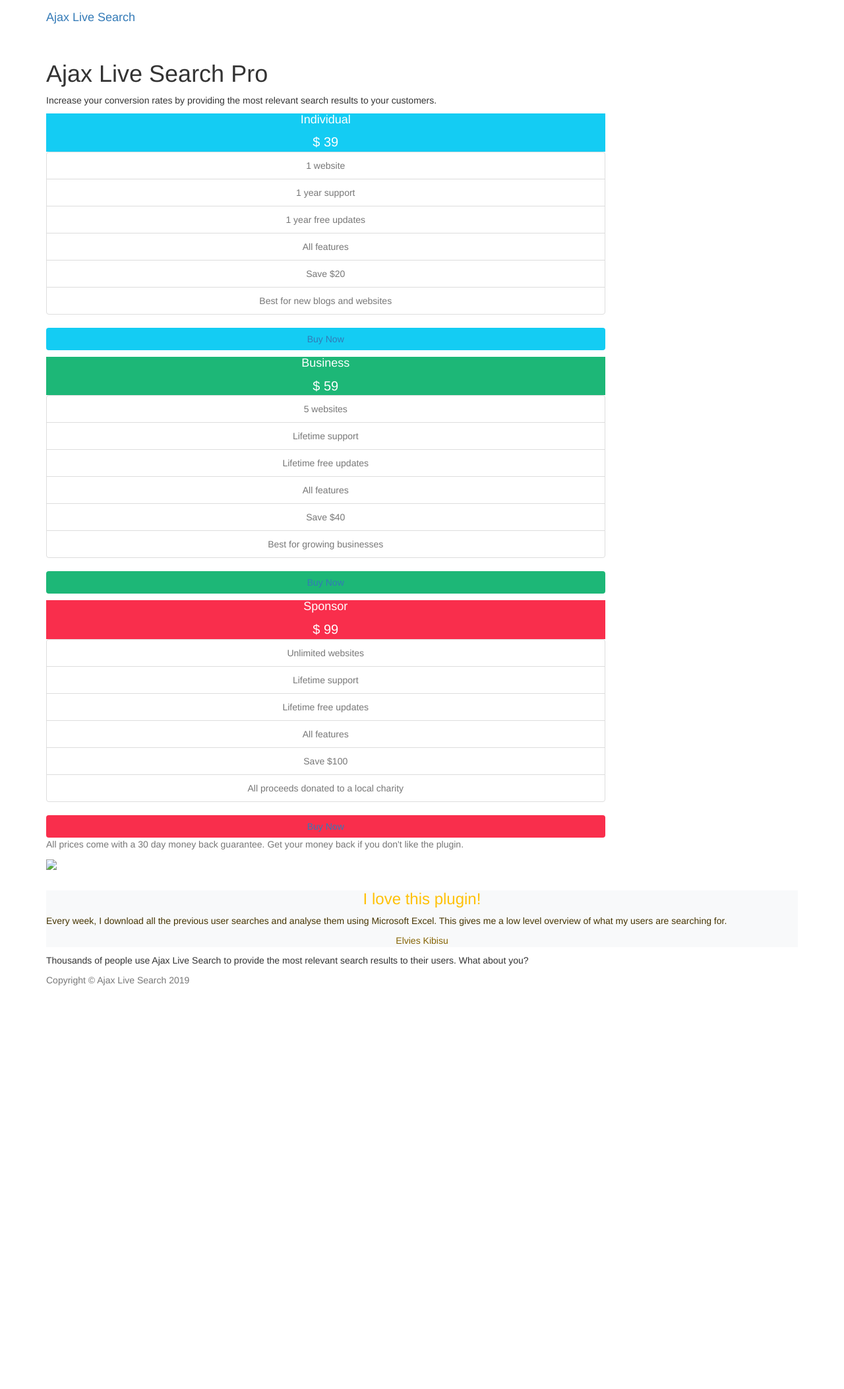
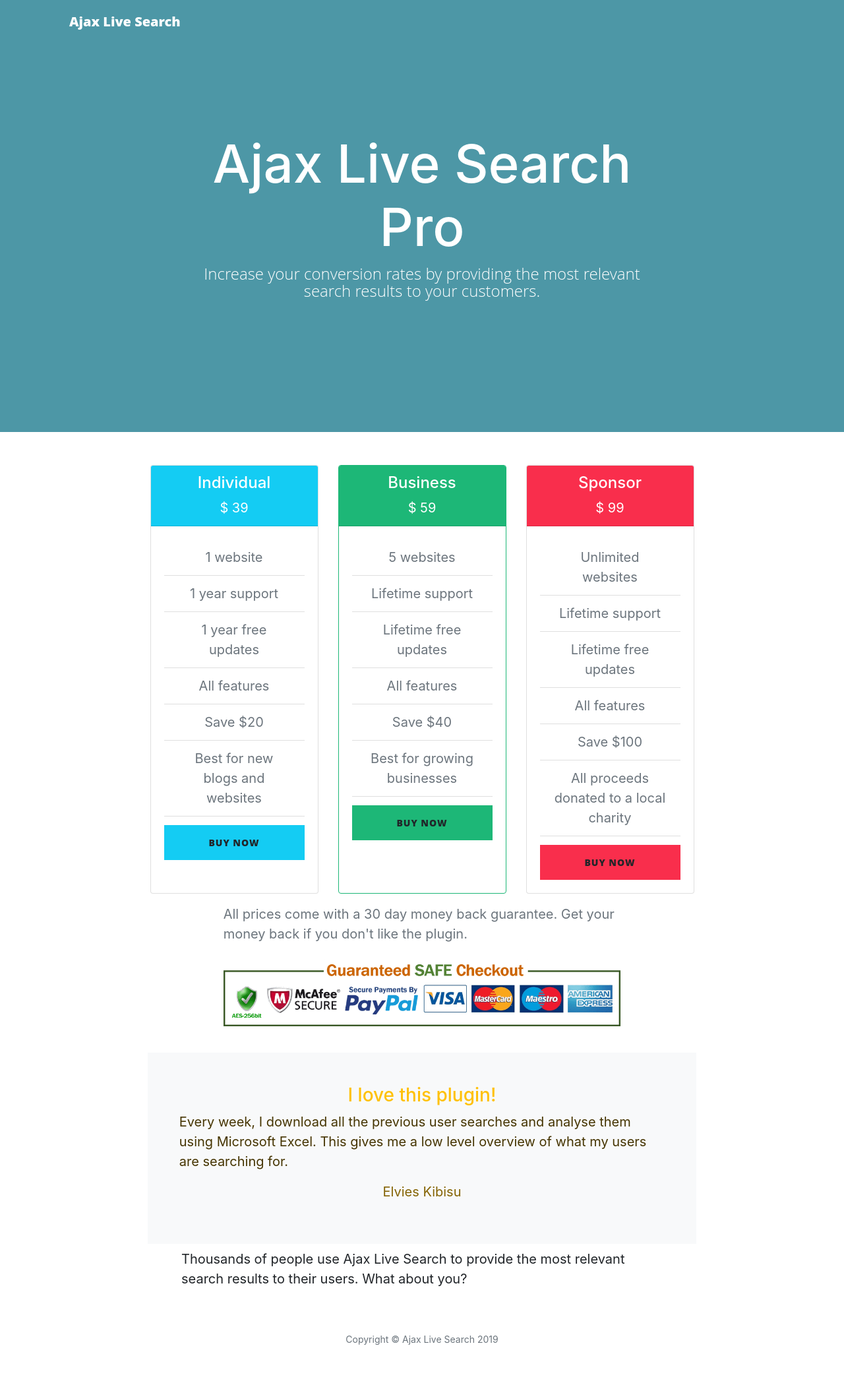
Before and after one commit to picocodes/ajax-live-search, a Jekyll site: the page built from buy-premium.html, in a window 1280 px wide. Shown: the whole page at 66% size. Built offline with Jekyll 4.4.1, drawn with Linux system fonts in a browser that asks for light colours; nearby versions of some CDN libraries; library files that are not in the unit come from our copies; before the commit the page ends 1506 px from its top, so only the background shows below that.

Commit message:
Update buy-premium.html

```diff
--- a/buy-premium.html
+++ b/buy-premium.html
@@ -15,12 +15,12 @@ slug: buy-premium
     <title>Buy ajax Live Search Pro | The best WordPress live search plugin</title>
 
     <!-- Bootstrap core CSS -->
-    <link href="bootstrap.min.css" rel="stylesheet">
+    <link href="https://ajaxlivesearch.xyz/bootstrap.min.css" rel="stylesheet">
 
     <!-- Custom fonts for this template -->
 
     <!-- Custom styles for this template -->
-    <link href="clean-blog.css" rel="stylesheet">
+    <link href="https://ajaxlivesearch.xyz/clean-blog.css" rel="stylesheet">
 
     <script>
         (function(i, s, o, g, r, a, m) {
@@ -124,7 +124,7 @@ slug: buy-premium
                 </div>
                 <div class="text-muted w-75 p-2 my-2 mx-auto ">
                     <p>All prices come with a 30 day money back guarantee. Get your money back if you don't like the plugin.</p>
-                    <p><img src="seals.png " style="max-width: 100%; " /></p>
+                    <p><img src="https://ajaxlivesearch.xyz/seals.png " style="max-width: 100%; " /></p>
                 </div>
             </div>
         </div>
```
